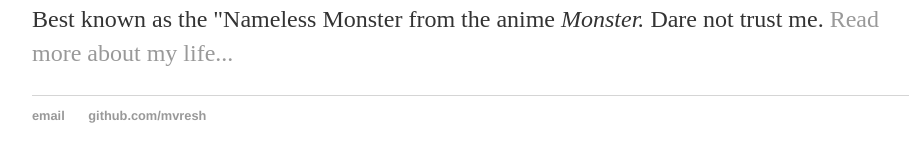
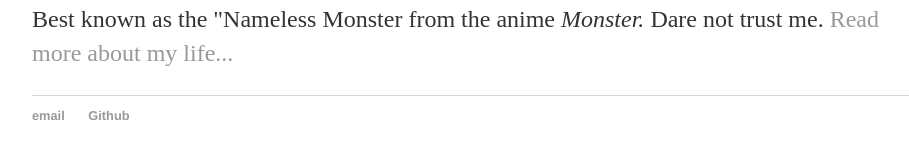
Before and after one commit to mvresh/mvresh.github.io, a Jekyll site: the page built from index.html, in a window 1280 px wide. Shown: the part 194-356 px from the top of the page, without its empty margins (160-1069 px from the left). Built offline with Jekyll 4.4.1, drawn with Linux system fonts in a browser that asks for light colours.

Commit message:
Update default.html

```diff
--- a/_layouts/default.html
+++ b/_layouts/default.html
@@ -30,7 +30,7 @@
 			<footer>
 	    		<ul>
 	        		<li><a href="mailto:mvresh@gmail.com">email</a></li>
-	        		<li><a href="https://github.com/mvresh">github.com/mvresh</a></li>
+	        		<li><a href="https://github.com/mvresh">Github</a></li>
 				</ul>
 			</footer>
 		</body>
```
